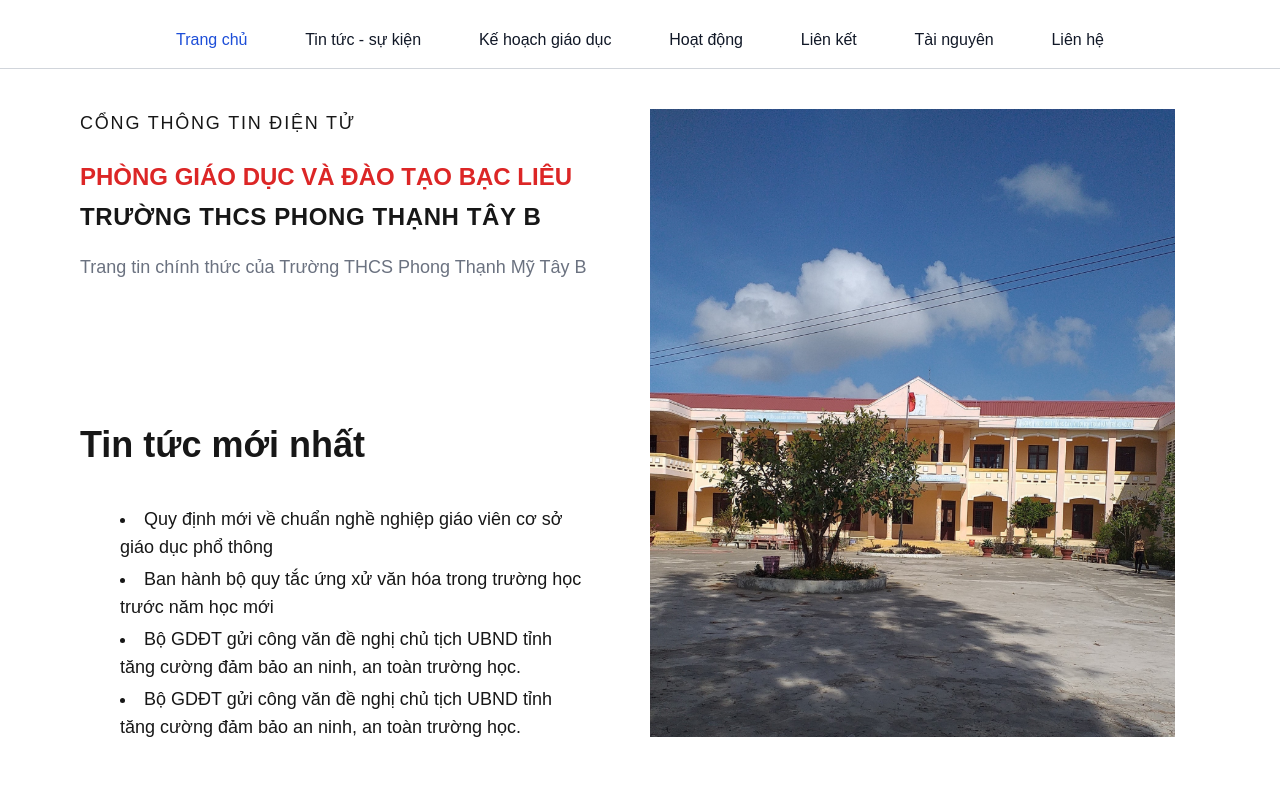
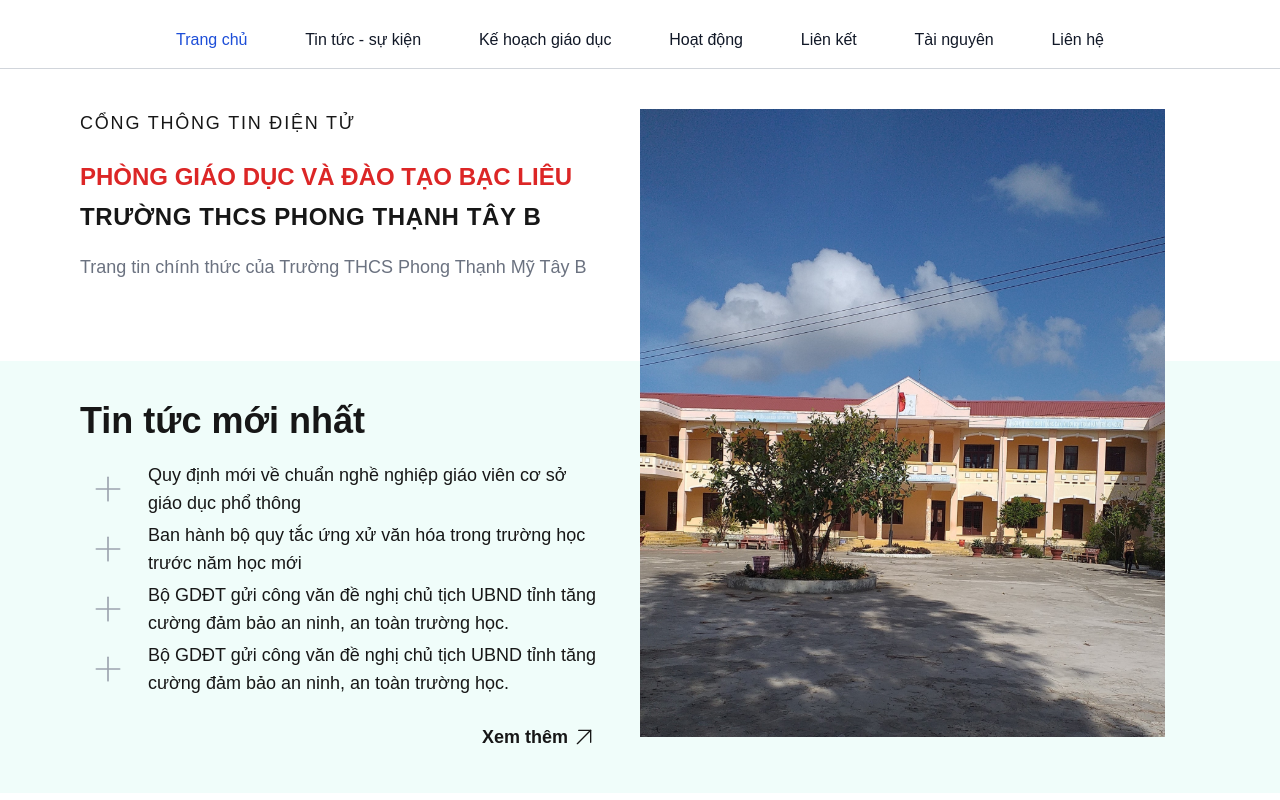
Before and after one commit to phamdinhlam105/abc_intern, a Next.js app in the folder front-end/: page /trang-chu in a window 1280 px wide. Built offline with nearby package versions, Linux system fonts and the light colour scheme.

Commit message:
sửa lại cấu trúc phần banner
sửa cấu trúc để dùng background và padding

```diff
--- /dev/null
+++ b/front-end/src/app/news/page.tsx
@@ -0,0 +1,4 @@
+export default function NewsPage()
+{
+
+}
--- a/front-end/src/app/trang-chu/banner/banner.tsx
+++ b/front-end/src/app/trang-chu/banner/banner.tsx
@@ -1,9 +1,9 @@
 import Image from 'next/image'
 export default function Banner() {
     return (
-        <div className="relative w-full">
+        <div className="container w-1/2 absolute inset-y-0 right-0 invisible sm:invisible md:visible">
             <img
-                className="h-auto max-w-full"
+                className="object-cover"
                 src="/images/Banner.svg"
                 style={{objectFit: "contain"}}
                 alt="banner"
--- a/front-end/src/app/trang-chu/banner/lastestNews.tsx
+++ b/front-end/src/app/trang-chu/banner/lastestNews.tsx
@@ -1,4 +1,6 @@
+import MoreDetailButton from "@/components/moreDetailButton"
 import Link from "next/link"
+import { redirect } from "next/navigation"
 
 export default function LastestNews() {
     //seed data
@@ -22,19 +24,28 @@ export default function LastestNews() {
     ]
 
     return (
-        <div>
-            <h2 className="text-4xl font-bold dark:text-white mb-10">
+        <div className="px-20 py-10 bg-teal-50 w-full">
+            <h2 className="text-4xl font-bold dark:text-white mb-5">
                 Tin tức mới nhất
             </h2>
-            <ul className=" space-y-1 list list-disc list-inside px-10">
+            <ul className=" space-y-1 list-none px-2 md:w-1/2 sm:w-full md:pr-10">
                 {lastestNews.map((news, idx) => {
-                    return <li key={idx} className="text-lg">
+                    return <li key={idx} className="text-lg flex items-center justify-start">
+                        <svg className="h-10 w-10 text-gray-400 mr-5" viewBox="0 0 24 24" style={{ flexShrink: 0 }} stroke-width="1" stroke="currentColor" fill="none" stroke-linecap="round" stroke-linejoin="round">
+                            <path stroke="none" d="M0 0h24v24H0z" />
+                            <line x1="12" y1="5" x2="12" y2="19" />
+                            <line x1="5" y1="12" x2="19" y2="12" />
+                        </svg>
                         <a href={`news/${news.src}`} className="hover:underline">
                             {news.title}
                         </a>
                     </li>
                 })}
+                <li className="flex justify-end pt-5">
+                    <MoreDetailButton src="news" />
+                </li>
             </ul>
+
         </div>
     )
 }
--- a/front-end/src/app/trang-chu/banner/title.tsx
+++ b/front-end/src/app/trang-chu/banner/title.tsx
@@ -1,7 +1,7 @@
 
 export default function Title() {
     return (
-        <div>
+        <div className=" md:w-1/2 md:pl-20 pb-20 sm:w-full sm:px-5">
             <p className="mb-6 text-xl font-light tracking-widest lg:text-lg uppercase">
                 Cổng thông tin điện tử
             </p>
--- a/front-end/src/app/trang-chu/loading.tsx
+++ b/front-end/src/app/trang-chu/loading.tsx
@@ -1,5 +1,4 @@
 export default function Loading() {
-
     return (
         <div role="status">
             <svg aria-hidden="true" className="w-8 h-8 text-gray-200 animate-spin dark:text-gray-600 fill-blue-600" viewBox="0 0 100 101" fill="none" xmlns="http://www.w3.org/2000/svg">
--- a/front-end/src/app/trang-chu/page.tsx
+++ b/front-end/src/app/trang-chu/page.tsx
@@ -3,15 +3,11 @@ import LastestNews from "./banner/lastestNews"
 import Title from "./banner/title"
 export default function Page() {
     return (
-        <div className="container mx-auto px-20">
-            <div className="grid grid-cols-2 gap-5">
-                <div className="grid grid-rows-2">
-                    <Title />
-                    <LastestNews/>
-                </div>
-                <Banner />
-            </div>
+        <div className=" relative w-full">
+            <Title />
+            <LastestNews />
+            <Banner />
+        </div>
 
-        </div>
     )
 }
--- /dev/null
+++ b/front-end/src/components/moreDetailButton.tsx
@@ -0,0 +1,17 @@
+
+import Link from "next/link";
+
+export default function MoreDetailButton({ src }: { src: string }) {
+
+    return (
+        <Link
+            className="flex items-center border-neutral-950 hover:border-b-4"
+            href={`/${src}`}>
+            <p className="text-lg font-bold">Xem thêm</p>
+            <svg className="h-8 w-8 text-black-400" width="24" height="24" viewBox="0 0 24 24" stroke-width="1" stroke="currentColor" fill="none" stroke-linecap="round" stroke-linejoin="round">  <path stroke="none" d="M0 0h24v24H0z" />
+                <line x1="17" y1="7" x2="7" y2="17" />
+                <polyline points="8 7 17 7 17 16" />
+            </svg>
+        </Link>
+    )
+}
```
